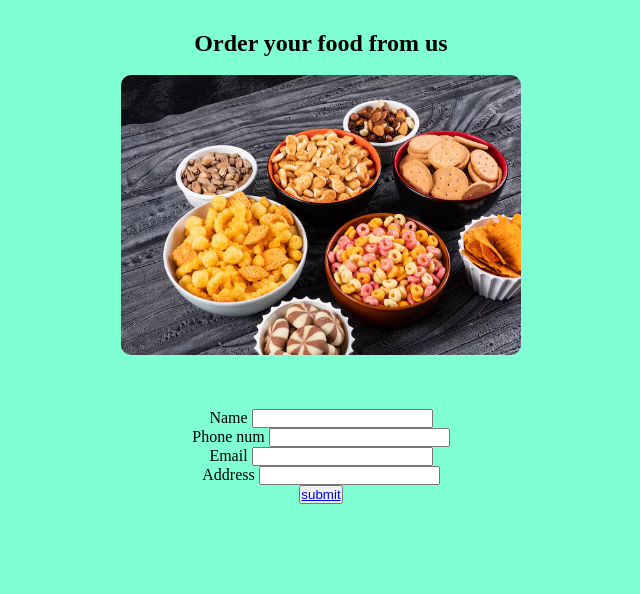
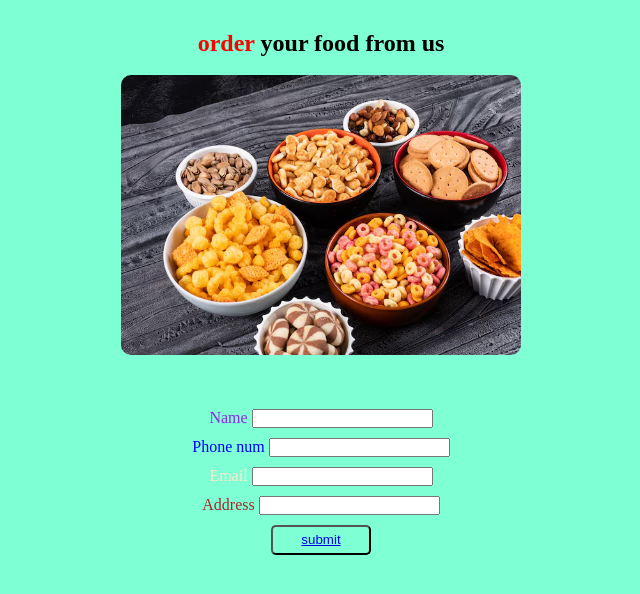
Before and after one commit to abiodun30/table, a plain HTML site: page index.html in a window 1280 px wide. Shown: the whole page, without its empty margins (319-959 px from the left). Drawn offline with Linux system fonts and the light colour scheme.

Commit message:
commit message

```diff
--- a/index.html
+++ b/index.html
@@ -9,27 +9,27 @@
 <body>
     <div class="tabe">
         <div class="tab">
-          <h2>Order your food from us</h2>
+          <h2> <span style="color: red;">order</span> your food from us</h2>
           <br>
           <img src="./image/snack.jpg" style="width: 400px; border-radius: 10px;"  alt=" ">
         <div>
     </div>
 
     <form>
-      <div>
-        <label>Name</label>
+      <div style="margin-block: 10px;">
+        <label style="color: blueviolet;">Name</label>
         <input>
       </div>
       <div>
-        <label>Phone num</label>
+        <label style="color: blue;">Phone num</label>
+        <input>
+      </div>
+      <div style="margin-block: 10px;">
+        <label style="color: blanchedalmond;">Email</label>
         <input>
       </div>
       <div>
-        <label>Email</label>
-        <input>
-      </div>
-      <div>
-        <label>Address</label>
+        <label style="color: brown;">Address</label>
         <input>
       </div>
     </form>
--- a/table.css
+++ b/table.css
@@ -14,3 +14,10 @@ form{
     text-align: center;
     margin-top: 50px;
 }
+button{
+    width: 100px;
+    height: 30px;
+    border-radius: 5px;
+    margin-top: 10px;
+    background-color: aquamarine;
+}
```
